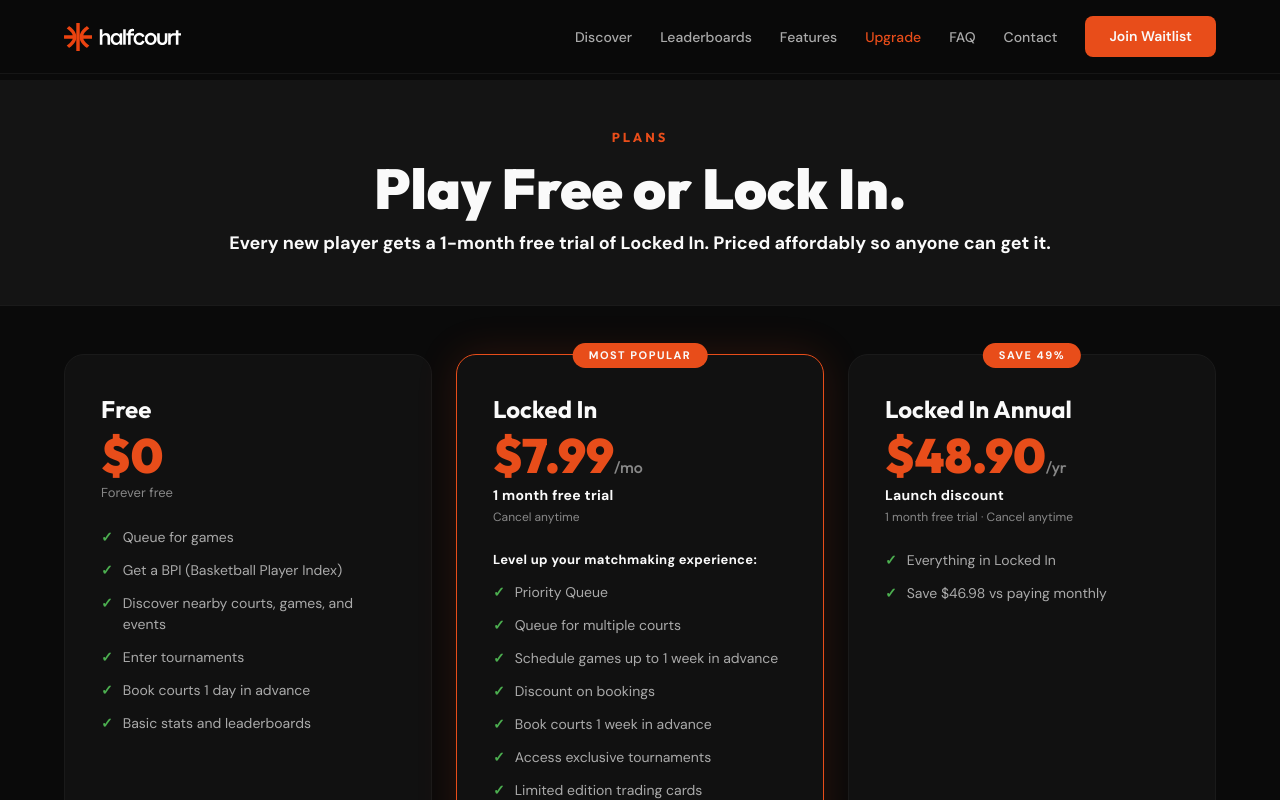
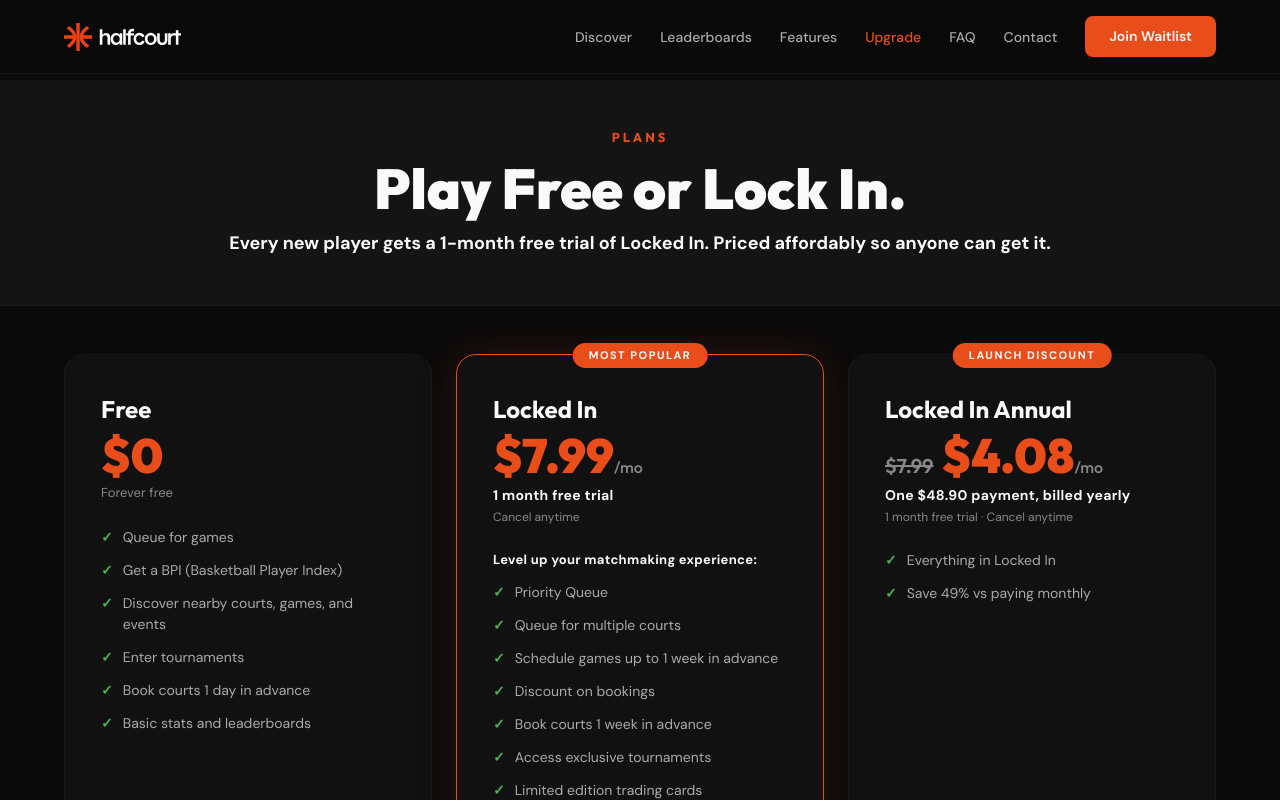
Before and after one commit to Nikyo114/halfcourt-web, a Next.js app: page /plans in a window 1280 px wide. Shown: the top 800 px of the page. Built offline with nearby package versions, Linux system fonts and the light colour scheme.

Commit message:
Update page.tsx

```diff
--- a/src/app/plans/page.tsx
+++ b/src/app/plans/page.tsx
@@ -105,16 +105,17 @@
 
             {/* Locked In Annual */}
             <div style={{ background: "var(--dark-card)", border: "1px solid var(--dark-border)", borderRadius: 20, padding: 36, position: "relative", textAlign: "left", display: "flex", flexDirection: "column" }}>
-              <div style={{ position: "absolute", top: -12, left: "50%", transform: "translateX(-50%)", background: "var(--orange)", color: "var(--white)", fontSize: 11, fontWeight: 700, letterSpacing: 1.5, padding: "4px 16px", borderRadius: 100, whiteSpace: "nowrap" }}>SAVE 49%</div>
+              <div style={{ position: "absolute", top: -12, left: "50%", transform: "translateX(-50%)", background: "var(--orange)", color: "var(--white)", fontSize: 11, fontWeight: 700, letterSpacing: 1.5, padding: "4px 16px", borderRadius: 100, whiteSpace: "nowrap" }}>LAUNCH DISCOUNT</div>
               <div style={{ fontFamily: "var(--font-outfit)", fontSize: 24, fontWeight: 700, marginBottom: 4 }}>Locked In Annual</div>
               <div style={{ fontFamily: "var(--font-outfit)", fontSize: 48, fontWeight: 900, color: "var(--orange)", lineHeight: 1 }}>
-                $48.90
-                <span style={{ fontSize: 16, fontWeight: 500, color: "var(--grey)" }}>/yr</span>
+                <span style={{ fontSize: 20, fontWeight: 600, color: "var(--grey)", textDecoration: "line-through", marginRight: 8 }}>$7.99</span>
+                $4.08
+                <span style={{ fontSize: 16, fontWeight: 500, color: "var(--grey)" }}>/mo</span>
               </div>
-              <div style={{ fontSize: 14, color: "var(--white)", fontWeight: 800, marginTop: 6, letterSpacing: 0.3 }}>Launch discount</div>
+              <div style={{ fontSize: 14, color: "var(--white)", fontWeight: 800, marginTop: 6, letterSpacing: 0.3 }}>One $48.90 payment, billed yearly</div>
               <div style={{ fontSize: 12, color: "var(--grey)", marginTop: 2, marginBottom: 24 }}>1 month free trial · Cancel anytime</div>
               <ul style={{ listStyle: "none", display: "flex", flexDirection: "column", gap: 12, marginBottom: 28 }}>
-                {["Everything in Locked In", "Save $46.98 vs paying monthly"].map(f => (
+                {["Everything in Locked In", "Save 49% vs paying monthly"].map(f => (
                   <li key={f} style={{ fontSize: 14, color: "var(--grey-light)", display: "flex", alignItems: "flex-start", gap: 10 }}>
                     <span style={{ color: "var(--green-light)", fontWeight: 700, flexShrink: 0 }}>✓</span>{f}
                   </li>
```
